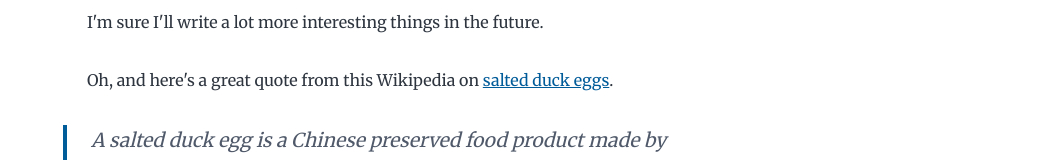
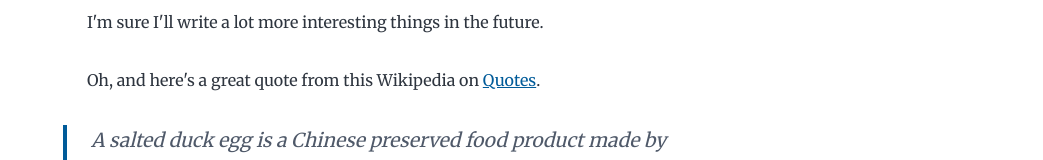
Before and after one commit to abhishek213-alb/Blog, a Gatsby site: page /hello-world/ in a window 1280 px wide. Shown: the part 289-449 px from the top of the page, without its empty margins (237-1280 px from the left). Built offline with nearby package versions, Linux system fonts and the light colour scheme; Gatsby itself is replaced by a stand-in of ours; some packages are replaced by stand-ins of ours.

Commit message:
Update index.md

```diff
--- a/content/blog/hello-world/index.md
+++ b/content/blog/hello-world/index.md
@@ -9,7 +9,7 @@ This is my first post on my new fake blog! How exciting!
 I'm sure I'll write a lot more interesting things in the future.
 
 Oh, and here's a great quote from this Wikipedia on
-[salted duck eggs](https://en.wikipedia.org/wiki/Salted_duck_egg).
+[Quotes](https://media.istockphoto.com/photos/dreams-dont-work-unless-you-do-inspiring-creative-motivation-quote-picture-id1350192262?b=1&k=20&m=1350192262&s=170667a&w=0&h=1VZGX4KmHkINbar4xCSsHaLmkaZGUCN-Bd_xkPeyl9I=).
 
 > A salted duck egg is a Chinese preserved food product made by soaking duck
 > eggs in brine, or packing each egg in damp, salted charcoal. In Asian
```
